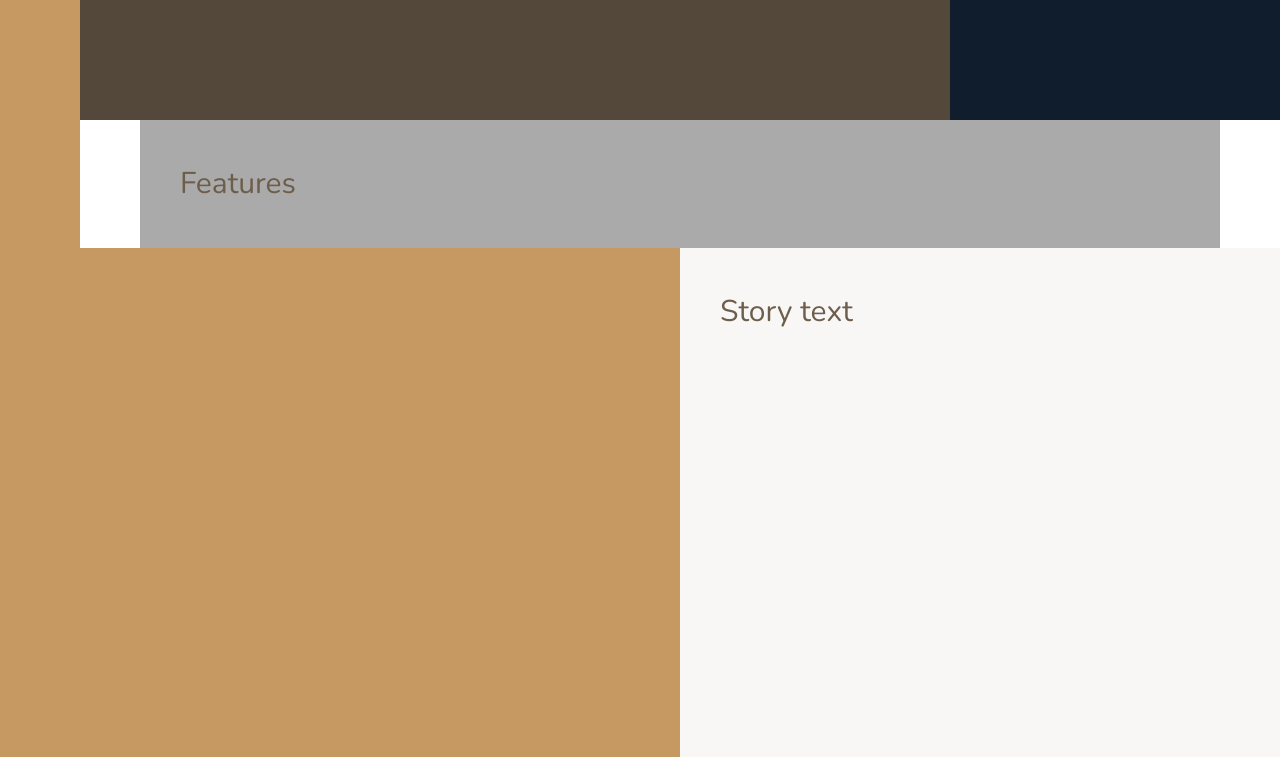
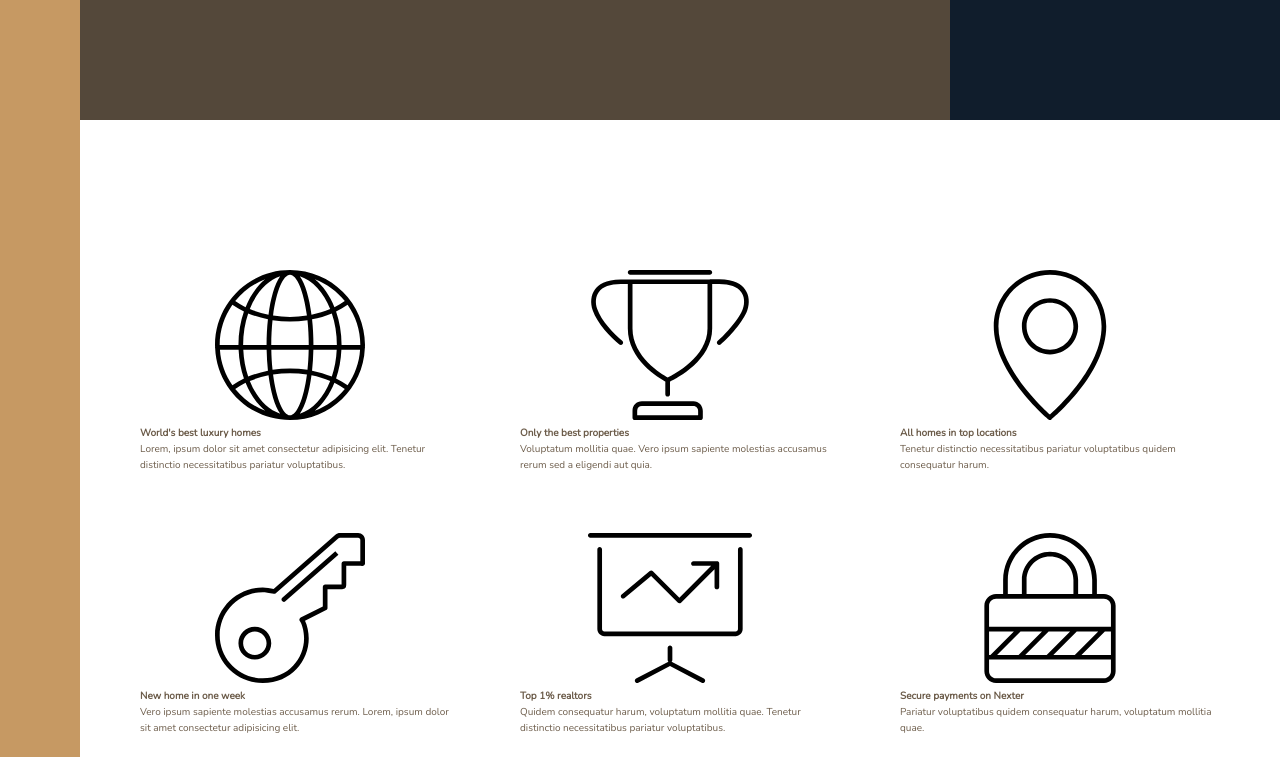
Before and after one commit to BradBones/realty-site, a website: page index.html in a window 1280 px wide. Shown: the part 520-1277 px from the top of the page. Drawn offline with nearby package versions, Linux system fonts and the light colour scheme.

Commit message:
HTML markup for features section

```diff
--- a/index.html
+++ b/index.html
@@ -25,7 +25,72 @@
         </div>
 
         <section class="features">
-            Features
+
+            <!-- Feature 1 -->
+            <div class="feature">
+                <svg class="feature">
+                    <use xlink:href="img/sprite.svg#icon-global"></use>
+                </svg>
+                <h4 class="heading-4">World's best luxury homes</h4>
+                <p class="feature__text">
+                    Lorem, ipsum dolor sit amet consectetur adipisicing elit. Tenetur distinctio necessitatibus pariatur voluptatibus.
+                </p>
+            </div>
+
+            <!-- Feature 2 -->
+            <div class="feature">
+                <svg class="feature">
+                    <use xlink:href="img/sprite.svg#icon-trophy"></use>
+                </svg>
+                <h4 class="heading-4">Only the best properties</h4>
+                <p class="feature__text">
+                    Voluptatum mollitia quae. Vero ipsum sapiente molestias accusamus rerum sed a eligendi aut quia.
+                </p>
+            </div>
+
+            <!-- Feature 3 -->
+            <div class="feature">
+                <svg class="feature">
+                    <use xlink:href="img/sprite.svg#icon-map-pin"></use>
+                </svg>
+                <h4 class="heading-4">All homes in top locations</h4>
+                <p class="feature__text">
+                    Tenetur distinctio necessitatibus pariatur voluptatibus quidem consequatur harum.
+                </p>
+            </div>
+
+            <!-- Feature 4 -->
+            <div class="feature">
+                <svg class="feature">
+                    <use xlink:href="img/sprite.svg#icon-key"></use>
+                </svg>
+                <h4 class="heading-4">New home in one week</h4>
+                <p class="feature__text">
+                    Vero ipsum sapiente molestias accusamus rerum. Lorem, ipsum dolor sit amet consectetur adipisicing elit.
+                </p>
+            </div>
+
+            <!-- Feature 5 -->
+            <div class="feature">
+                <svg class="feature">
+                    <use xlink:href="img/sprite.svg#icon-presentation"></use>
+                </svg>
+                <h4 class="heading-4">Top 1% realtors</h4>
+                <p class="feature__text">
+                    Quidem consequatur harum, voluptatum mollitia quae. Tenetur distinctio necessitatibus pariatur voluptatibus.
+                </p>
+            </div>
+
+            <!-- Feature 6 -->
+            <div class="feature">
+                <svg class="feature">
+                    <use xlink:href="img/sprite.svg#icon-lock"></use>
+                </svg>
+                <h4 class="heading-4">Secure payments on Nexter</h4>
+                <p class="feature__text">
+                    Pariatur voluptatibus quidem consequatur harum, voluptatum mollitia quae.
+                </p>
+            </div>
         </section>
 
         <div class="story__pictures">
--- a/sass/_base.scss
+++ b/sass/_base.scss
@@ -46,9 +46,4 @@ body {
         [sidebar-end full-start] minmax(6rem, 1fr)
         [center-start] repeat(8, [col-start] minmax(min-content, 14rem) [col-end])
         [center-end] minmax(6rem, 1fr) [full-end];
-
-    & > * {
-        padding: 40px;
-        font-size: 3rem;
-    }
 }
--- a/sass/_features.scss
+++ b/sass/_features.scss
@@ -1,4 +1,9 @@
 .features {
-    background-color: $color-grey-light-2;
     grid-column: center-start / center-end;
+
+    margin: 15rem 0;
+
+    display: grid;
+    grid-template-columns: repeat(3, 1fr);
+    grid-gap: 6rem;
 }
```
Also changed, not shown: css/style.css.
